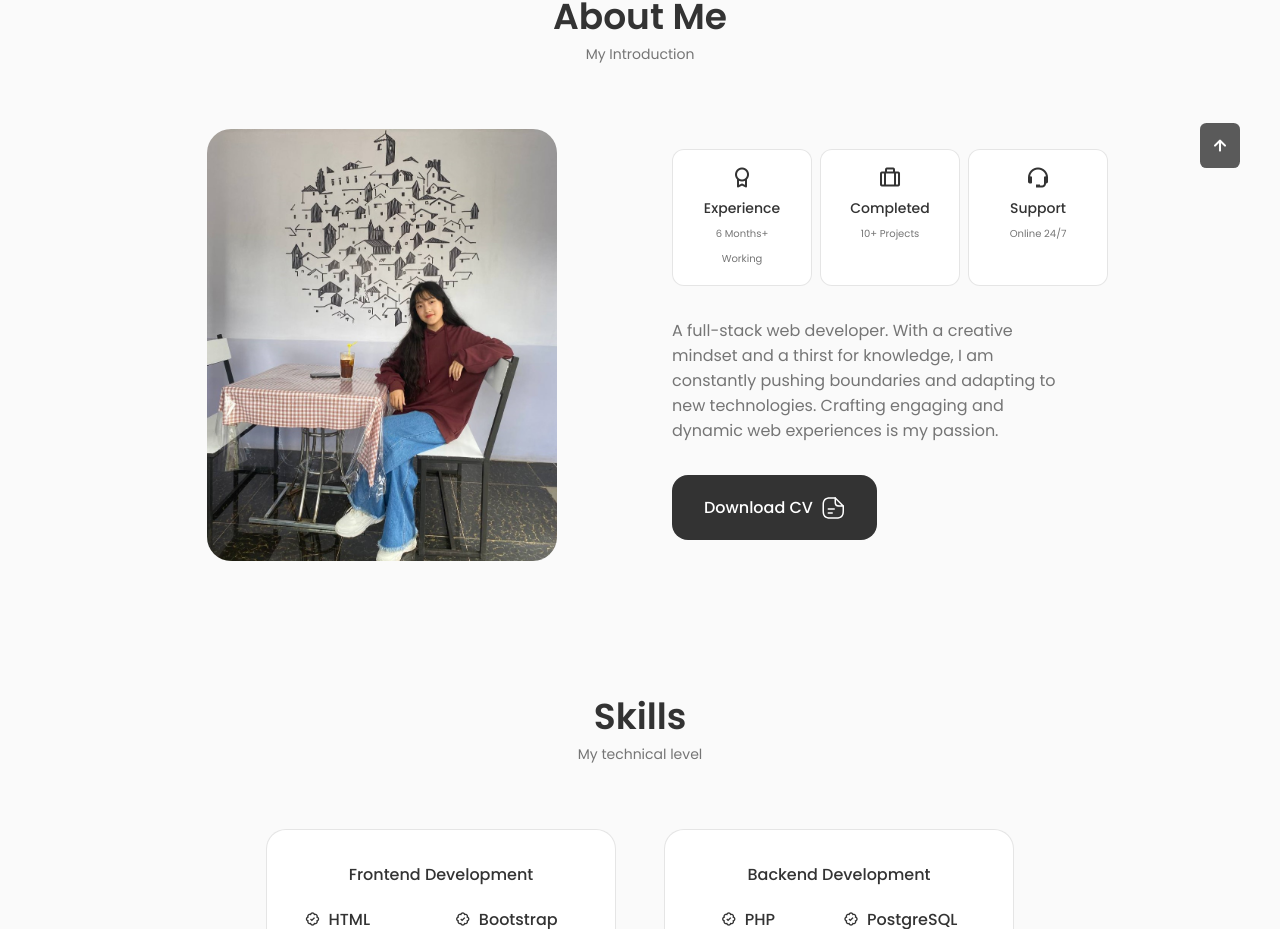
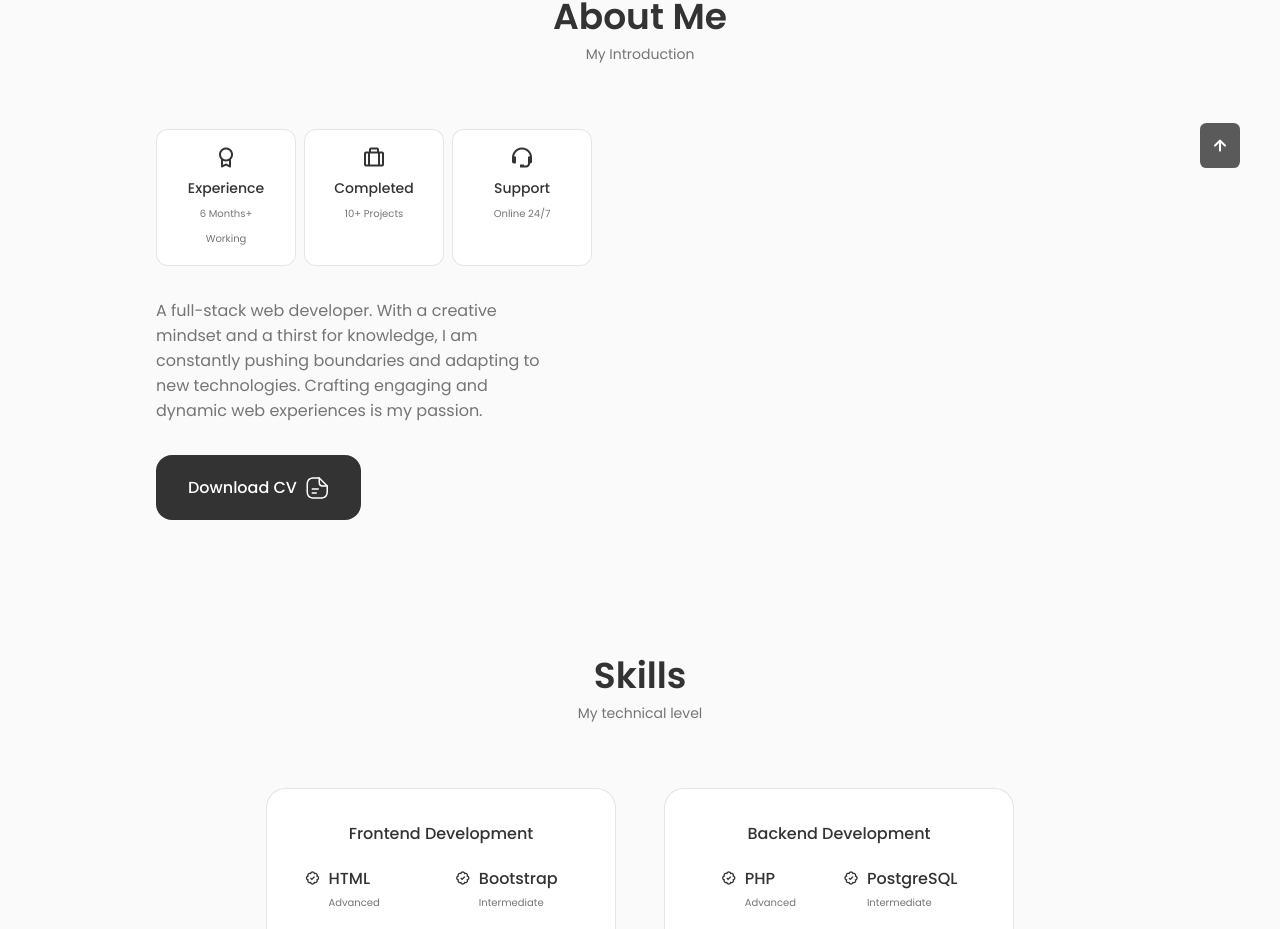
Before and after one commit to aomkhamphaung/portfolio, a React (Create React App) app: page / in a window 1280 px wide. Shown: the part 792-1721 px from the top of the page. Built offline with nearby package versions, Linux system fonts and the light colour scheme.

Commit message:
update: CV

```diff
--- a/src/components/about/About.jsx
+++ b/src/components/about/About.jsx
@@ -1,22 +1,28 @@
-import React from 'react'
-import './about.css'
-import AboutImg from '../../assets/about_img.jpg';
-import CV from '../../assets/Aom_Kham_Phaung_CV.pdf'
-import Info from './Info';
+import React from "react";
+import "./about.css";
+import AboutImg from "../../assets/about_img.jpg";
+import CV from "../../assets/Aom_Kham_Phaung.pdf";
+import Info from "./Info";
 
 const About = () => {
   return (
-    <section className='about section' id='about'>
-        <h2 className='section__title'>About Me</h2>
-        <span className='section__subtitle'>My Introduction</span>
-        <div className='about__container container grid'>
-            <img src={AboutImg} className='about__img' alt=''/>
-            <div className='about__data'>
-                <Info/>
+    <section className="about section" id="about">
+      <h2 className="section__title">About Me</h2>
+      <span className="section__subtitle">My Introduction</span>
+      <div className="about__container container grid">
+        {/* <img src={AboutImg} className="about__img" alt="" /> */}
+        <div className="about__data">
+          <Info />
 
-                <p className='about__description'>A full-stack web developer. With a creative mindset and a thirst for knowledge, I am constantly pushing boundaries and adapting to new technologies. Crafting engaging and dynamic web experiences is my passion.</p>
+          <p className="about__description">
+            A full-stack web developer. With a creative mindset and a thirst for
+            knowledge, I am constantly pushing boundaries and adapting to new
+            technologies. Crafting engaging and dynamic web experiences is my
+            passion.
+          </p>
 
-                <a download href={CV} className='button button--flex'>Download CV
+          <a download href={CV} className="button button--flex">
+            Download CV
             <svg
               class="button__icon"
               xmlns="http://www.w3.org/2000/svg"
@@ -46,7 +52,7 @@ const About = () => {
         </div>
       </div>
     </section>
-  )
-}
+  );
+};
 
-export default About
+export default About;
```
Also changed, not shown: 2 other files (tests, documents, lock files or other folders). Lines whose indentation alone changed are shown as unchanged.
